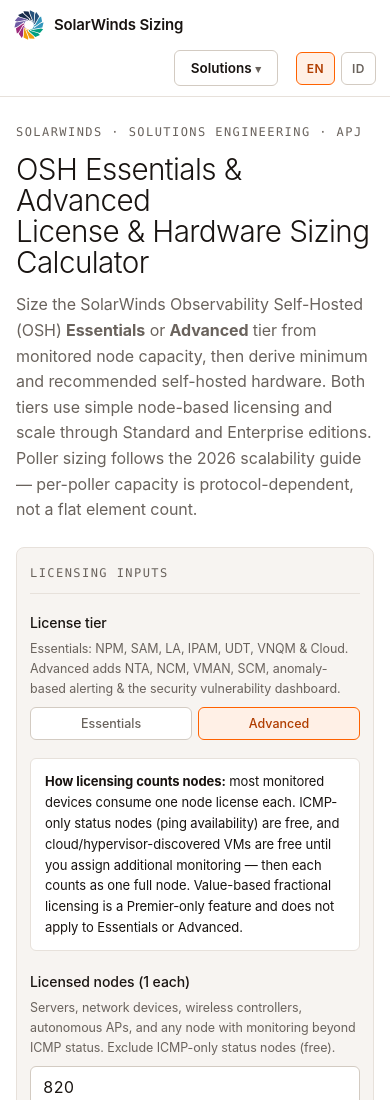
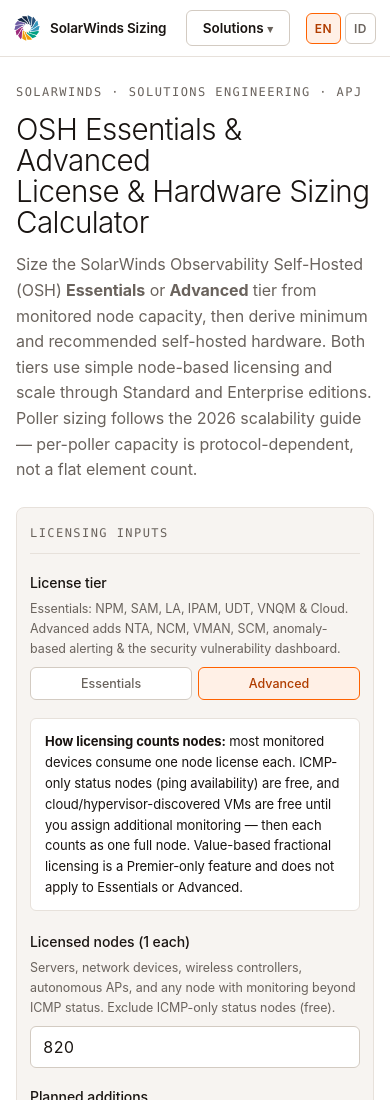
Before and after one commit to dikodeworks/SW-Sizing, a plain HTML site: page index.html in a window 390 px wide. Shown: the top 1100 px of the page. Drawn offline with Linux system fonts and the light colour scheme; a web font is replaced by a local one.

Commit message:
Update index.html

```diff
--- a/index.html
+++ b/index.html
@@ -179,6 +179,19 @@ tr.total td{font-weight:600;border-top:2px solid var(--artifact-border-dark);bac
   .tab-btn{padding:8px 11px;font-size:12.5px}
   .lang-btn{padding:8px 10px;font-size:12px}
 }
+@media(max-width:820px){
+  .tab-bar{flex-wrap:nowrap;align-items:center;gap:8px}
+  .brand{min-width:0;flex:1 1 auto;padding-right:6px}
+  .brand-logo{height:26px}
+  .brand-text{min-width:0}
+  .brand-title{font-size:13.5px;white-space:nowrap;overflow:hidden;text-overflow:ellipsis}
+  .nav-actions{margin-left:0;flex-shrink:0;gap:6px}
+  .product-menu{margin-right:0}
+  .product-btn{padding:7px 10px;font-size:12.5px}
+  .product-list{min-width:min(300px,88vw)}
+  .lang-seg{margin-left:0;padding-left:0;border-left:0;gap:4px}
+  .lang-btn{padding:7px 8px;font-size:12px}
+}
 @media print{
   .tab-bar{display:none!important}.tab-panel{display:none!important}.tab-panel.active{display:block!important}
   .table-scroll{overflow:visible!important}
```
